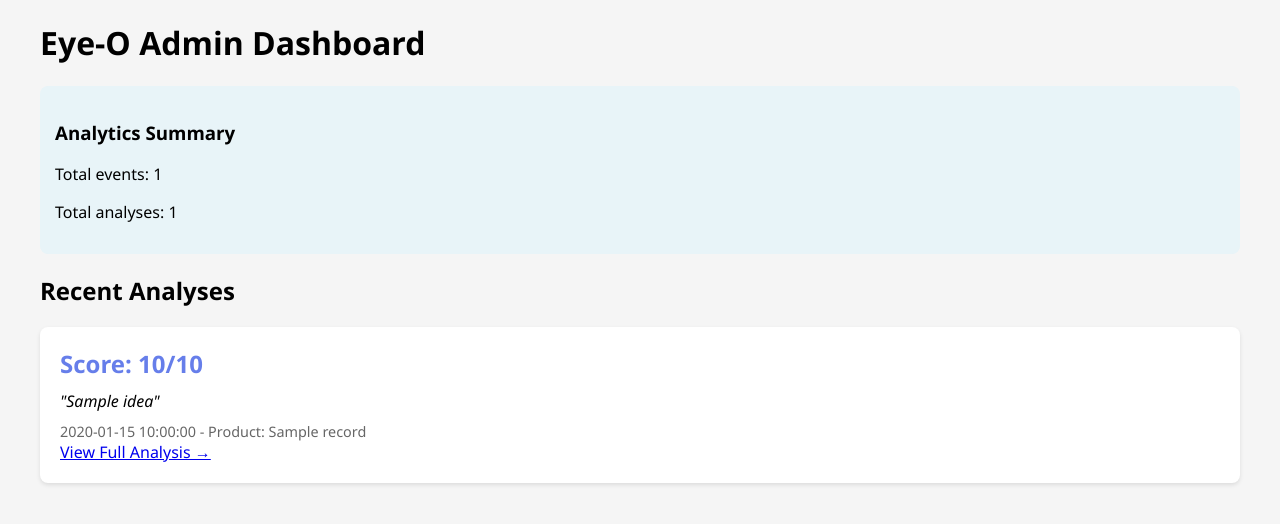
After one commit to MarcusMoody/eye-o, a FastAPI app: template templates/admin_history.html in a window 1280 px wide. The commit adds this page. Shown: the top 524 px of the page. Run offline with FastAPI, Linux system fonts and the light colour scheme; the template is opened without the code that fills it: most values are stand-ins (such as "Sample title", 1, 10 or a date in 2020).

Commit message:
Added analytics and made history private

```diff
--- a/main.py
+++ b/main.py
@@ -623,6 +623,51 @@ def debug_db():
             "sample_row": sample
         }
 
+@app.post("/analytics/{event_type}")
+async def track_event(event_type: str, request: Request):
+    event = {
+        "timestamp": datetime.utcnow().isoformat(),
+        "event": event_type,
+        "ip": request.client.host,
+        "user_agent": request.headers.get("user-agent", "")
+    }
+
+    with open("analytics.jsonl", "a") as f:
+        f.write(json.dumps(event) + "\n")
+
+    return {"status": "tracked"}
+
+
+
+
+@app.get("/admin/history")
+async def admin_history(request: Request, admin_key: str = None):
+    SECRET_ADMIN_KEY = "mct_eyeo_admin_2025_8184"
+
+    if admin_key != SECRET_ADMIN_KEY:
+        raise HTTPException(status_code=404, detail="Not found")
+
+    with db_conn() as con:
+        rows = con.execute(
+            "SELECT id, idea, score, created_at, analysis_json FROM analyses ORDER BY datetime(created_at) DESC LIMIT 50"
+        ).fetchall()
+
+    records = [{"id": r[0], "idea": r[1], "score": r[2], "created_at": r[3], "analysis_json": r[4]} for r in rows]
+
+
+    analytics_data = []
+    try:
+        with open("analytics.jsonl", "r") as f:
+            for line in f:
+                analytics_data.append(json.loads(line))
+    except FileNotFoundError:
+        pass
+
+    return templates.TemplateResponse("admin_history.html", {
+        "request": request,
+        "records": records,
+        "analytics": analytics_data
+    })
 
 # -------------------------
 # Local dev entrypoint
--- /dev/null
+++ b/templates/admin_history.html
@@ -0,0 +1,38 @@
+<!DOCTYPE html>
+<html lang="en">
+<head>
+    <meta charset="UTF-8">
+    <meta name="viewport" content="width=device-width, initial-scale=1.0">
+    <title>Admin History - Eye-O</title>
+    <style>
+        body { font-family: 'Segoe UI', sans-serif; margin: 20px; background: #f5f5f5; }
+        .container { max-width: 1200px; margin: 0 auto; }
+        .record { background: white; margin: 15px 0; padding: 20px; border-radius: 8px; box-shadow: 0 2px 4px rgba(0,0,0,0.1); }
+        .score { font-size: 24px; font-weight: bold; color: #667eea; }
+        .idea { font-style: italic; margin: 10px 0; }
+        .timestamp { color: #666; font-size: 0.9em; }
+        .analytics { background: #e8f4f8; padding: 15px; border-radius: 8px; margin-bottom: 20px; }
+    </style>
+</head>
+<body>
+    <div class="container">
+        <h1>Eye-O Admin Dashboard</h1>
+
+        <div class="analytics">
+            <h3>Analytics Summary</h3>
+            <p>Total events: {{ analytics|length }}</p>
+            <p>Total analyses: {{ records|length }}</p>
+        </div>
+
+        <h2>Recent Analyses</h2>
+        {% for record in records %}
+        <div class="record">
+            <div class="score">Score: {{ record.viability_score }}/10</div>
+            <div class="idea">"{{ record.idea }}"</div>
+            <div class="timestamp">{{ record.timestamp }} - Product: {{ record.selected_name or 'N/A' }}</div>
+            <a href="/view/{{ record.id }}" target="_blank">View Full Analysis →</a>
+        </div>
+        {% endfor %}
+    </div>
+</body>
+</html>
```
Also changed, not shown: templates/index.html (+12 -0 lines), templates/results.html (+11 -0 lines).
